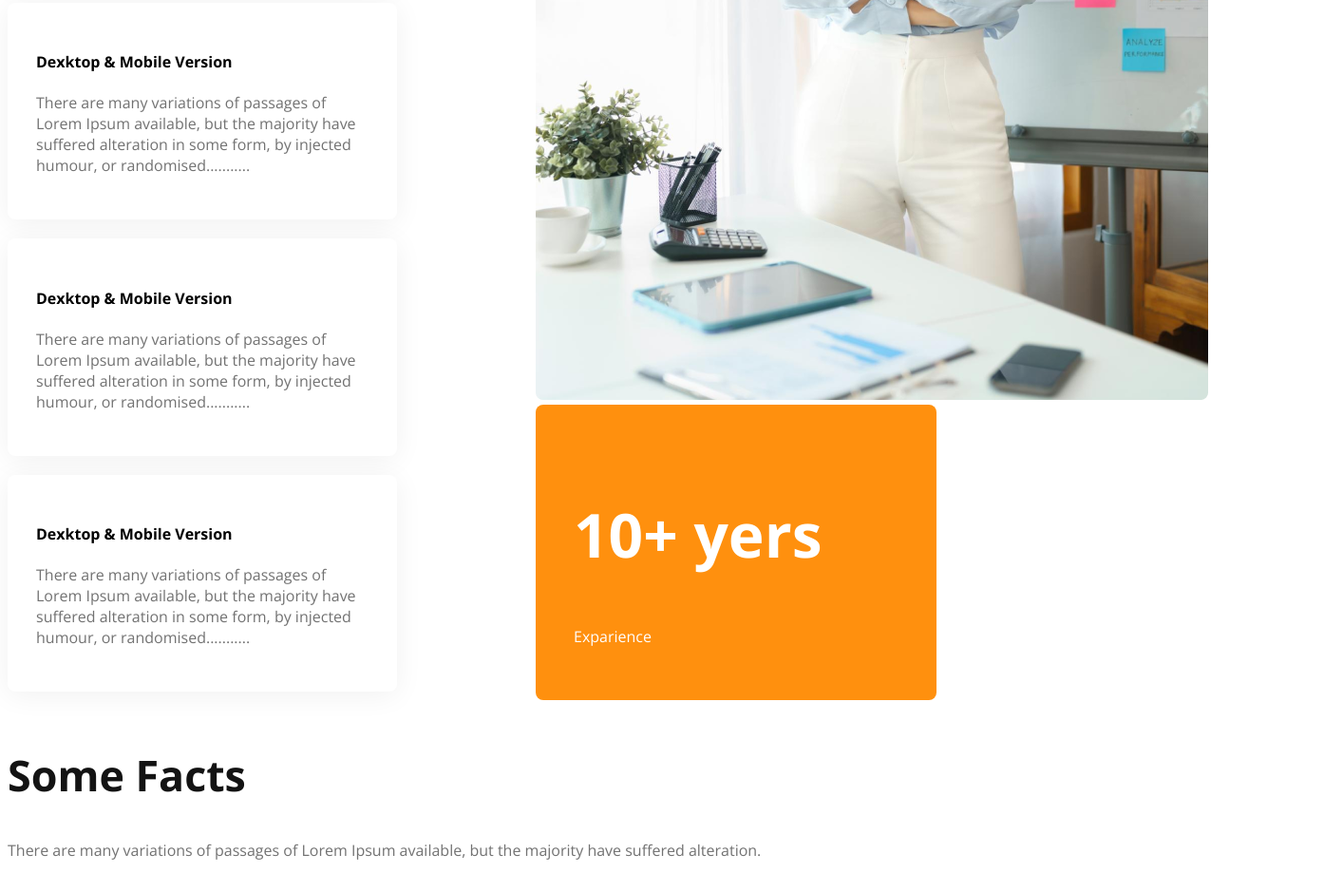
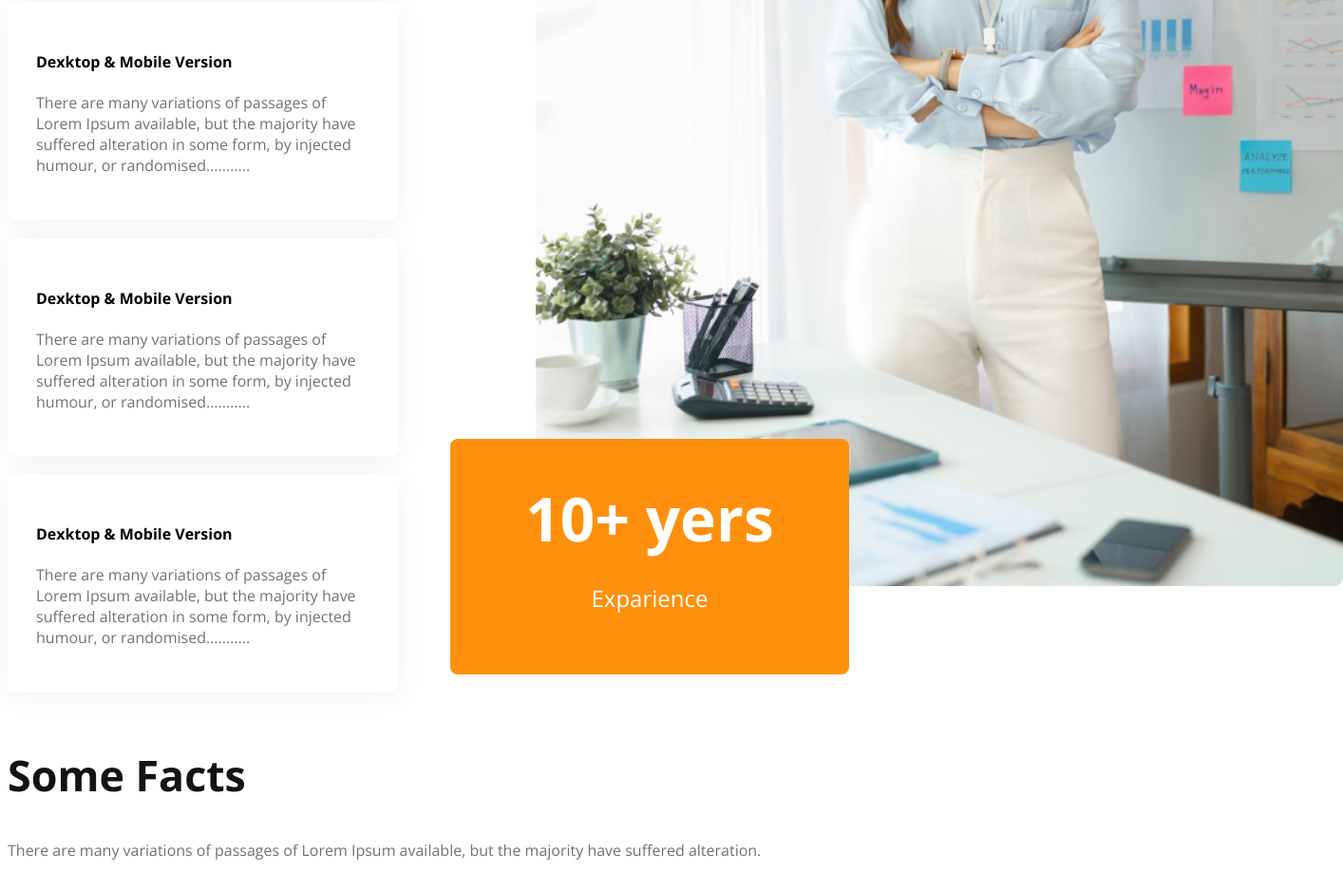
Before and after one commit to najibvai/g3-architect-website, a plain HTML site: page index.html in a window 1280 px wide. Shown: the part 2524-3443 px from the top of the page at 95% size, 1414 px wide, since content can reach past the window. Drawn offline with nearby package versions, Linux system fonts and the light colour scheme.

Commit message:
features section added

```diff
--- a/style/architect.css
+++ b/style/architect.css
@@ -113,7 +113,8 @@ main {
 .features {
     display: flex;
     margin-top: 130px;
-    gap: 146px;
+    /* gap: 146px; */
+    gap: 54px;
 }
 
 .features .section-title {
@@ -128,16 +129,27 @@ main {
     background: #FFF;
     box-shadow: 0px 4px 30px 0px rgba(0, 0, 0, 0.06);
 }
+.feature-img img{
+    height: 90%;
+    margin-left: 90px;
+}
 
 .ten-yers-badge {
     color: #FFF;
     border-radius: 8px;
     background: #FF900E;
-    width: 342px;
+    width: 340px;
     padding: 40px;
+    text-align: center;
+    position: relative;
+    bottom: 160px;
 }
 .ten-yers-badge h2{
     font-size: 4rem;
+    margin: 0px;
+}
+.ten-yers-badge p{
+    font-size: 1.5rem;
 }
 
 
@@ -202,9 +214,18 @@ main {
 
     nav,
     .teams-container,
+    .features,
     .facts-card-container,
     .sponsors-img-container {
         flex-direction: column;
+    }
+    .feature-img img{
+        width: 95%;
+        margin-left: 0;
+    }
+    .ten-yers-badge{
+        position: static;
+        max-width: 300px;
     }
 
     .teams-img-container {
@@ -230,6 +251,7 @@ main {
 
     nav,
     .teams-container,
+    .features,
     .sponsors-img-container {
         flex-direction: column;
     }
```
